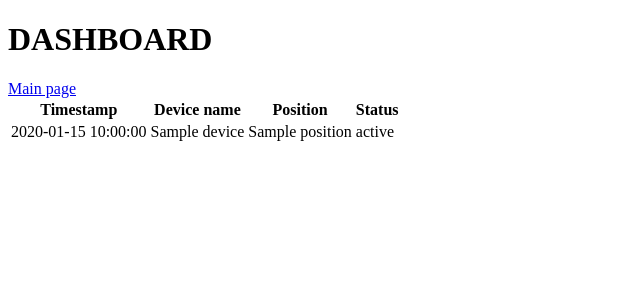
After one commit to ZacheZache/Blinds_IOT_Project, a Flask app: template templates/dashboard.html in a window 1280 px wide. The commit adds this page. Shown: the top 300 px of the page, without its empty margins (0-640 px from the left). Run offline with Flask 2, Linux system fonts and the light colour scheme; the template is opened without the code that fills it: most values are stand-ins (such as "Sample title", 1, 10 or a date in 2020).

Commit message:
Work on webpage

```diff
--- a/app.py
+++ b/app.py
@@ -1,5 +1,5 @@
 from flask import Flask, render_template
-import dynamodb
+import dynamo_sensor_db
 
 app = Flask(__name__)
 
@@ -8,10 +8,10 @@ def index():
     return render_template('index.html')
 
 
-@app.route('/users')
-def get_users():
-    users = dynamodb.get_all_users()
-    return render_template('users.html', users=users)
+@app.route("/dashboard")
+def get_dashboard():
+    devices = dynamo_sensor_db.get_all_devices()
+    return render_template('dashboard.html', devices=devices)
 
 
 if __name__ == '__main__':
--- a/main.py
+++ b/main.py
@@ -2,7 +2,10 @@ import dynamo_sensor_db
 import json
 
 def main():
-    dynamo_sensor_db.store_device_entry('Blind1', '100', 'Active')
+    devices = dynamo_sensor_db.get_all_devices()
+
+    for device in devices:
+        print(device)
 
 
 if __name__ == '__main__':
--- /dev/null
+++ b/templates/dashboard.html
@@ -0,0 +1,32 @@
+<!doctype html>
+<html lang="en">
+<head>
+    <meta charset="UTF-8">
+    <meta name="viewport"
+          content="width=device-width, user-scalable=no, initial-scale=1.0, maximum-scale=1.0, minimum-scale=1.0">
+    <meta http-equiv="X-UA-Compatible" content="ie=edge">
+    <title>Slaughter Dashboard</title>
+</head>
+<body>
+<h1>DASHBOARD</h1>
+<a href="/">Main page</a> <br/>
+<bt/>
+    <table>
+        <tr>
+            <th>Timestamp</th>
+            <th>Device name</th>
+            <th>Position</th>
+            <th>Status</th>
+        </tr>
+        {% for device in devices %}
+            <tr>
+                <td>{{ device['timestamp'] }}</td>
+                <td>{{ device['devicename'] }}</td>
+                <td>{{ device['info']['position'] }}</td>
+                <td>{{ device['info']['status'] }}</td>
+            </tr>
+        {% endfor %}
+    </table>
+
+</body>
+</html>
--- a/templates/index.html
+++ b/templates/index.html
@@ -9,6 +9,6 @@
 </head>
 <body>
     <h1>Welcome</h1>
-    <a href="/users">Users</a>
+    <a href="/dashboard">Dashboard</a>
 </body>
 </html>
```
Also changed, not shown: 1 other file.
